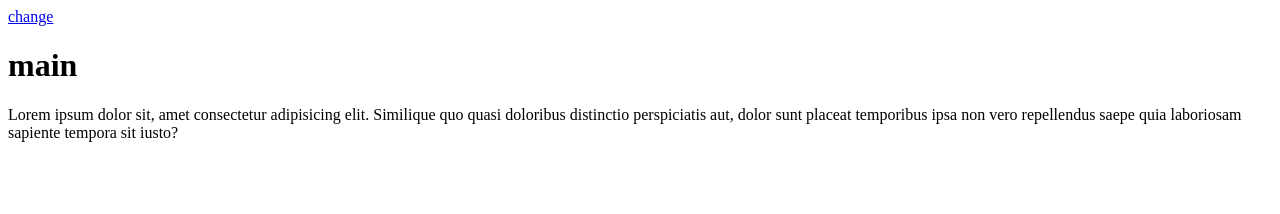
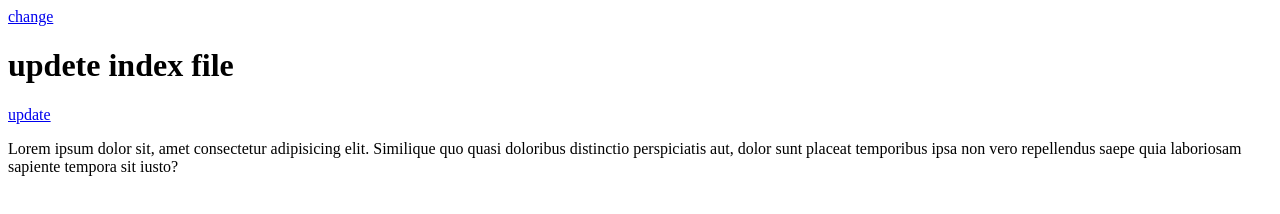
Before and after one commit to gollamrabbyfswd/git-and-githun-new-project, a plain HTML site: page index.html in a window 1280 px wide. Drawn offline with Linux system fonts and the light colour scheme.

Commit message:
Update index.html

```diff
--- a/index.html
+++ b/index.html
@@ -8,8 +8,9 @@
 <body>
 
 <a href="#"> change</a>
+<h1>updete index file </h1>
+    <a href="#">update</a>
 
-    <h1>main</h1>
     <p>Lorem ipsum dolor sit, amet consectetur adipisicing elit. Similique quo quasi doloribus distinctio perspiciatis aut, dolor sunt placeat temporibus ipsa non vero repellendus saepe quia laboriosam sapiente tempora sit iusto?</p>
 </body>
 </html>
```
